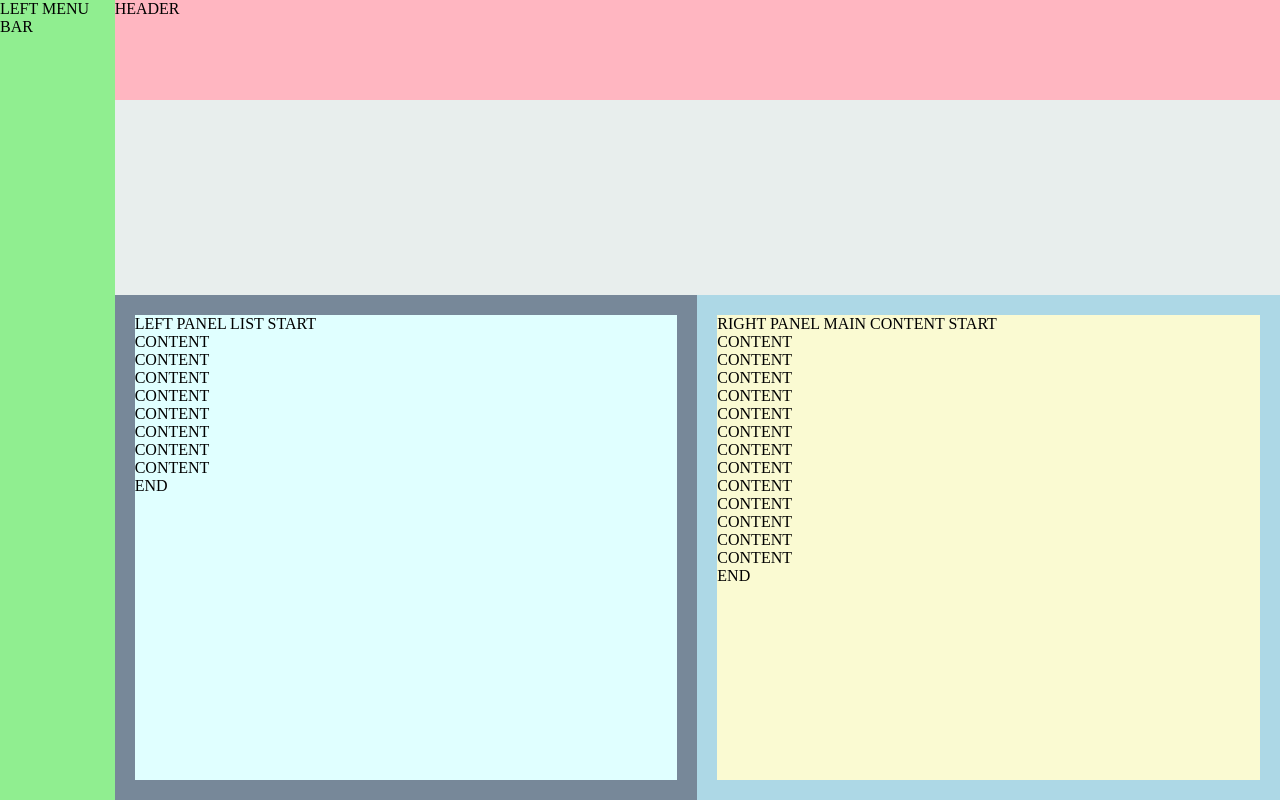
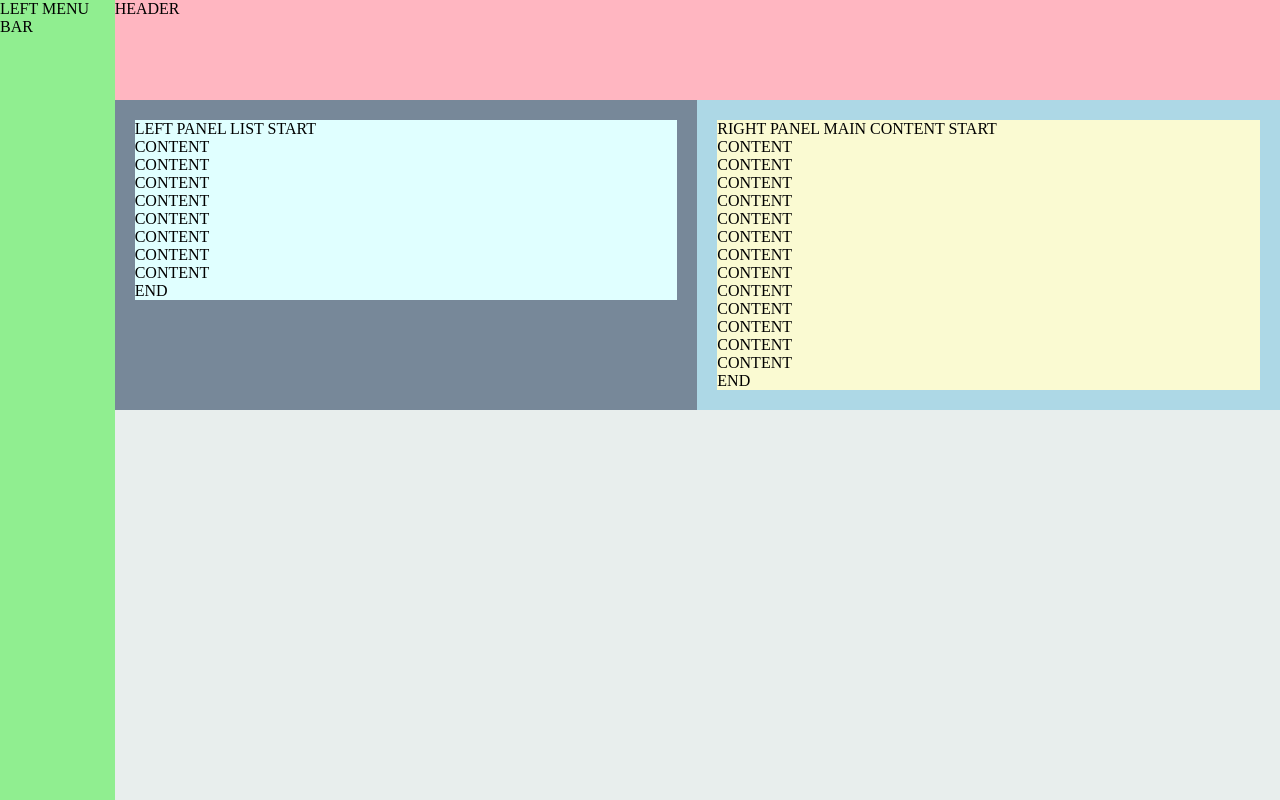
Before and after one commit to masaok/css-flex-demo, a plain HTML site: page flex-binder-demo.html in a window 1280 px wide. Drawn offline with Linux system fonts and the light colour scheme.

Commit message:
Cleaning up Binder multi-panel-scroll demo

```diff
--- a/flex-binder-demo.html
+++ b/flex-binder-demo.html
@@ -14,7 +14,9 @@
 
       /* Container for both panels */
       .content-root {
-        display: inline-flex;
+        display: flex;
+        /* no difference with inline-flex */
+        /* display: inline-flex; */
         min-width: 100%;
         min-height: 100vh;
         background-color: #e8eeed;
@@ -32,8 +34,9 @@
       }
 
       /* Right side grid container */
-      .grid {
-        display: grid;
+      .main {
+        /* Grid was not necessary here to achieve 100% width */
+        /* display: grid; */
         width: 100%;
       }
 
@@ -53,18 +56,14 @@
         flex-direction: column;
       }
 
+      /* Panels a.k.a. Doc Collection Root */
       .doc-collection-root {
         display: flex;
         flex: 1;
+        background-color: lightslategray;
 
         /* NOTE: this class is direction:row *and* height:100vh - header height */
         height: calc(100vh - 100px);
-      }
-
-      .panels {
-        display: flex;
-        flex: 1;
-        background-color: lavender;
       }
 
       .left-panel {
@@ -72,22 +71,17 @@
         flex: 1;
         flex-direction: column;
         background-color: lightslategray;
+        height: 100%;
       }
 
       .list {
-        /* display: block; */
         display: flex;
         flex-direction: column;
-        /* flex: 1 1 1px; */
         flex: 1;
         background-color: lightcyan;
         margin: 20px;
 
-        /* flex: 1 1 1px; */
         overflow-y: auto;
-
-        /* This hardcoded max height causes the content to scroll correctly */
-        /* max-height: 150px; */
       }
 
       .right-panel {
@@ -106,23 +100,17 @@
         background-color: lightgoldenrodyellow;
         margin: 20px;
 
-        /* height: 100%; */
-        height: 100vh;
         overflow-y: auto;
-
-        /* This hardcoded max height causes the content to scroll correctly */
-        /* max-height: 200px; */
       }
     </style>
   </head>
   <body>
     <div class="content-root">
       <nav class="menubar">LEFT MENU BAR</nav>
-      <div class="grid">
+      <div class="main">
         <div class="header">HEADER</div>
         <div class="content-main">
           <div class="doc-collection-root">
-            <div class="panels">
             <div class="left-panel">
               <div class="list">
                 <div>LEFT PANEL LIST START</div>
@@ -160,6 +148,5 @@
         </div>
       </div>
     </div>
-    </div>
   </body>
 </html>
```
Lines whose indentation alone changed are shown as unchanged.
